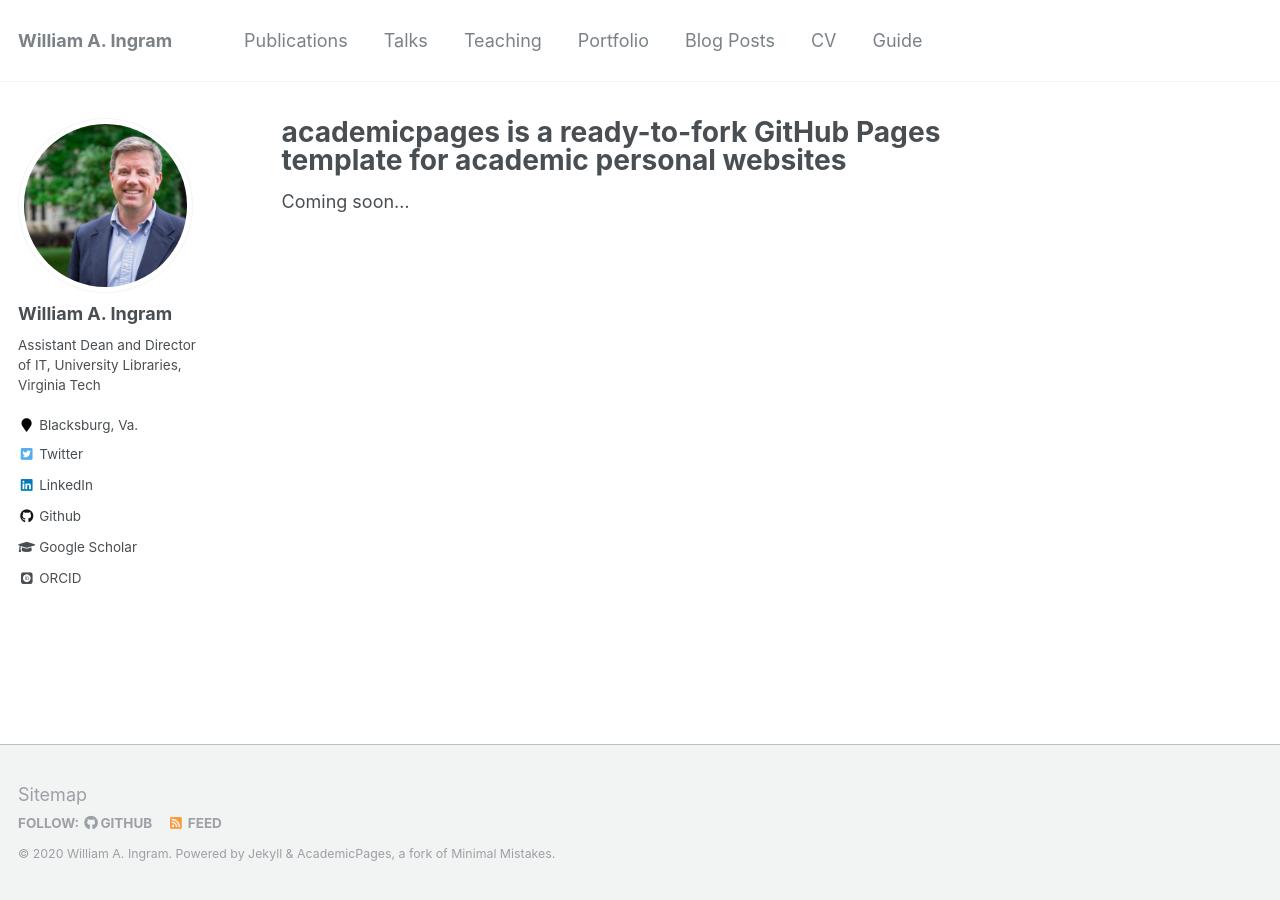
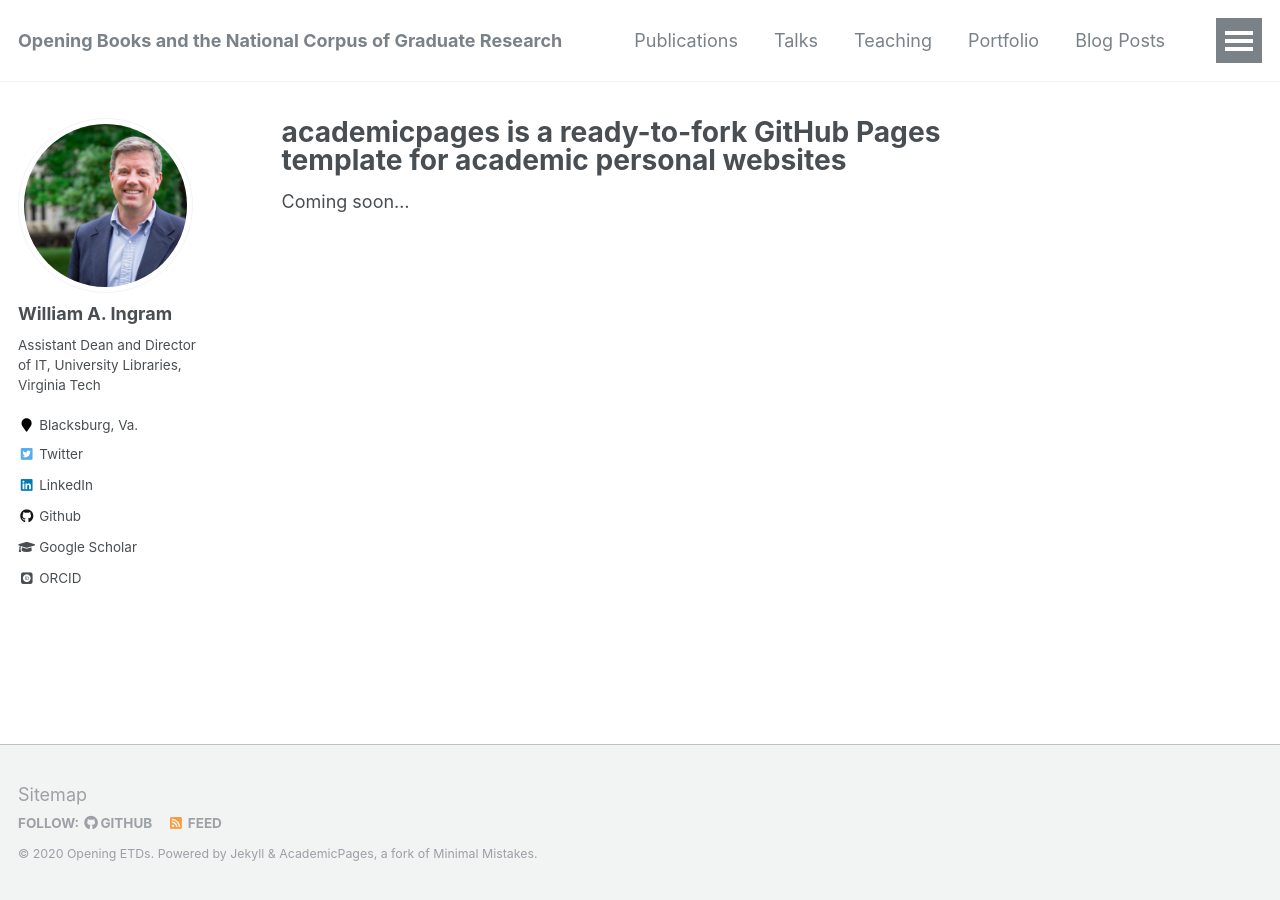
Before and after one commit to Opening-ETDs/opening-etds.github.io, a Jekyll site: the page built from _pages/about.md, in a window 1280 px wide. Built offline with Jekyll 4.4.1, drawn with Linux system fonts in a browser that asks for light colours; some web fonts are replaced.

Commit message:
updating congig

```diff
--- a/_config.yml
+++ b/_config.yml
@@ -7,13 +7,13 @@
 
 # Site Settings
 locale                   : "en-US"
-title                    : "William A. Ingram"
+title                    : "Opening Books and the National Corpus of Graduate Research"
 title_separator          : "—"
-name                     : &name "William A. Ingram"
-description              : &description "Assistant Dean and Director of IT, University Libraries, Virginia Tech"
-url                      : https://waingram.github.io # the base hostname & protocol for your site e.g. "https://mmistakes.github.io"
+name                     : &name "Opening ETDs"
+description              : &description "IMLS grant LG-37-19-0078-19"
+url                      : https://opening-etds.github.io # the base hostname & protocol for your site e.g. "https://mmistakes.github.io"
 baseurl                  : "" # the subpath of your site, e.g. "/blog"
-repository               : "waingram/waingram.github.io"
+repository               : "https://opening-etds.github.io"
 teaser                   :  # filename of teaser fallback teaser image placed in /images/, .e.g. "500x300.png"
 breadcrumbs              : false # true, false (default)
 words_per_minute         : 160
```
